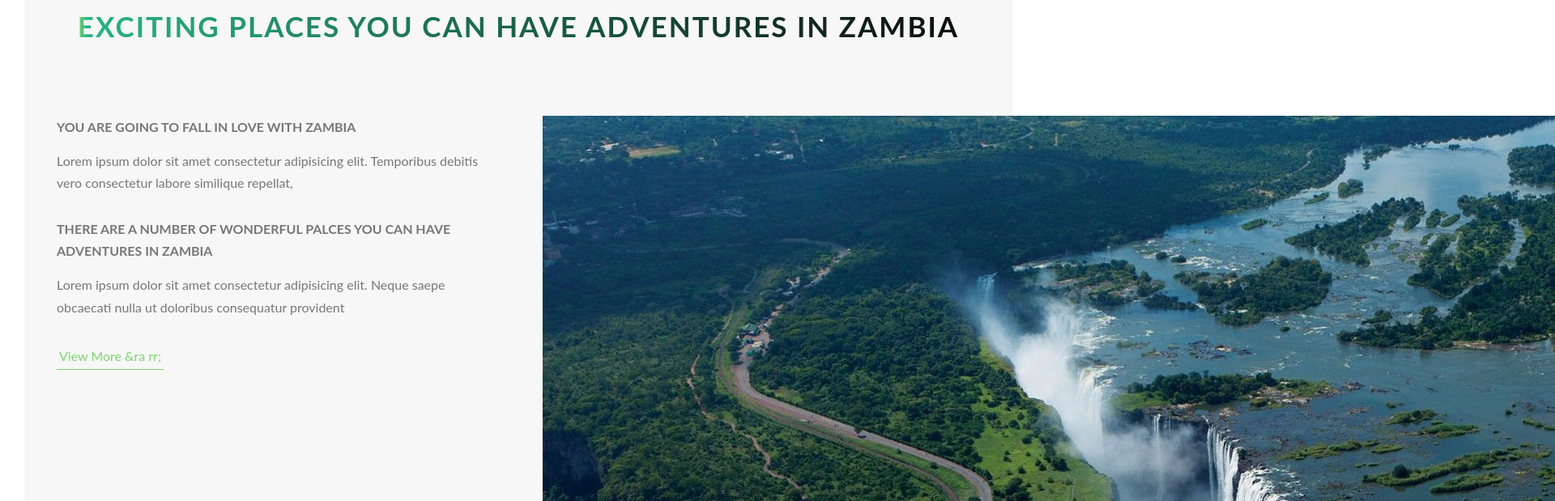
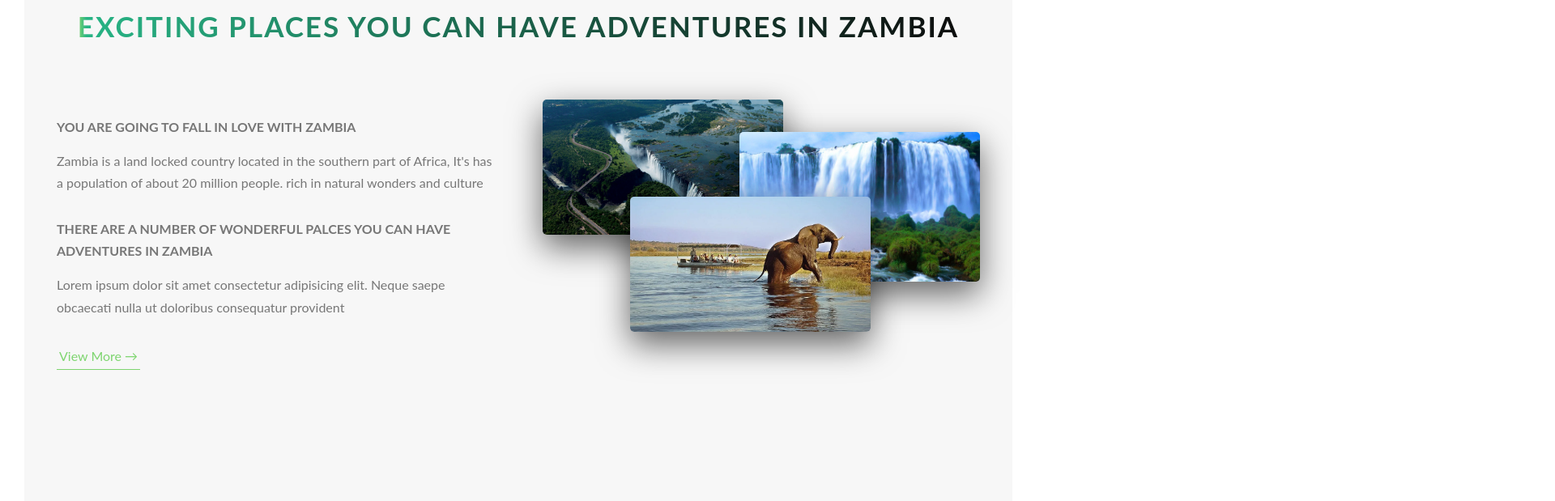
Before and after one commit to Kayonga99/Zambia, a website: page index.html in a window 1280 px wide. Shown: the part 877-1496 px from the top of the page at 81% size, 1920 px wide, since content can reach past the window. Drawn offline with Linux system fonts and the light colour scheme; a web font is replaced by a local one.

Commit message:
Update branch.

```diff
--- a/index.html
+++ b/index.html
@@ -34,9 +34,8 @@
                 <div class="col-1-of-2">
                     <h3 class="heading-tertiary u-mb-2">You are going to fall in love with Zambia</h3>
                     <p class="paragraph">
-                        Lorem ipsum dolor sit amet consectetur adipisicing elit.
-                        Temporibus debitis vero consectetur labore similique repellat,
-
+                        Zambia is a land locked country located in the southern part of Africa,
+                        It's has a population of about 20 million people. rich in natural wonders and culture
                     </p>
 
                     <h3 class="heading-tertiary u-mb-2">There are a number of wonderful palces you can have adventures in Zambia</h3>
@@ -46,14 +45,14 @@
 
                     </p>
 
-                    <a href="#" class="btn-text">View More &ra rr;</a>
+                    <a href="#" class="btn-text">View More &rarr;</a>
                 </div>
                 <div class="col-1-of-2">
                     <!-- <div class="composition"><img src="./assets/images/vic.jpeg" alt="water fall" class="comp__photo"></div> -->
                     <div class="composition">
                         <img src="./assets/images/vic.jpeg" alt="The might victoria falls" class="composition__photo composition__photo--p1">
-                        <img src="./assets/images/Natural_Scenery_Victoria_falls_Zambia_HD_Wallpapers.jpeg" alt="The might victoria falls" class="composition__photo composition__photo--p3">
-                        <img src="./assets/images/vic.jpeg" alt="The might victoria falls" class="composition__photo composition__photo--p3">
+                        <img src="./assets/images/Natural_Scenery_Victoria_falls_Zambia_HD_Wallpapers.jpeg" alt="The might victoria falls" class="composition__photo composition__photo--p2">
+                        <img src="./assets/images/lower.webp" alt="The might victoria falls" class="composition__photo composition__photo--p3">
                     </div>
                 </div>
             </div>
--- a/sass/components/_composition.scss
+++ b/sass/components/_composition.scss
@@ -0,0 +1,25 @@
+.composition {
+    position: relative;
+
+    &__photo {
+        width: 55%;
+        box-shadow: 0 1.5rem 4rem rgba($color-black,.60);
+        border-radius: .5rem;
+        position: absolute;
+
+        &--p1{
+            left: 0;
+            top: -2rem;
+        }
+
+        &--p2{
+            right: 0;
+            top: 2rem;
+        }
+
+        &--p3{
+            left: 20%;
+            top: 10rem;
+        }
+    }
+}
--- a/sass/main.scss
+++ b/sass/main.scss
@@ -11,6 +11,7 @@
 
 // components filess
 @import "components/button";
+@import "components/composition";
 
 //pages files
 @import "pages/home";
```
Also changed, not shown: css/style.css.
